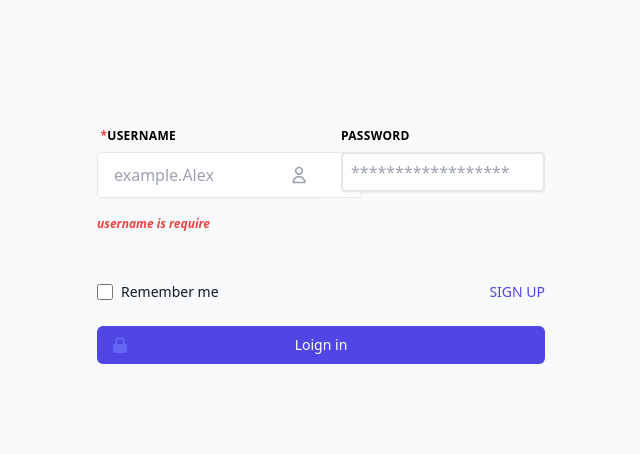
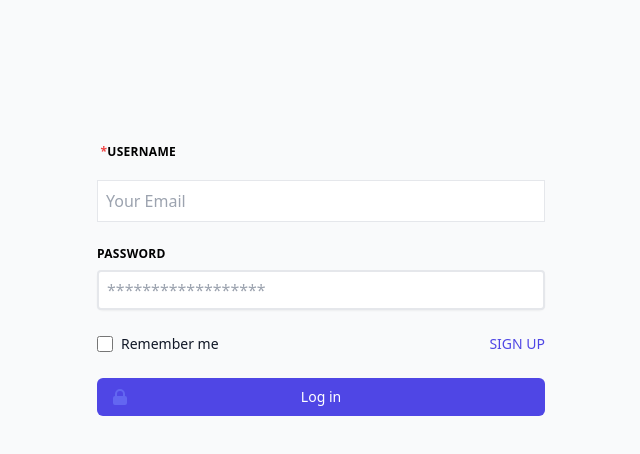
Before and after one commit to ShavarshP/my-slack, a React (Create React App) app: page /login in a window 1280 px wide. Shown: the top 454 px of the page, without its empty margins (319-959 px from the left). Built offline with nearby package versions, Linux system fonts and the light colour scheme.

Commit message:
fix: logic of authentication

```diff
--- a/src/helpers/routes.js
+++ b/src/helpers/routes.js
@@ -1,6 +1,6 @@
 import React from "react";
 import { Switch, Route, Redirect } from "react-router-dom";
-import Authentication from "../pages/register/authentication";
+import LogIn from "../pages/register/logIn";
 import SignUp from "../pages/register/signUp";
 
 export const useRoutes = (props) => {
@@ -8,7 +8,7 @@ export const useRoutes = (props) => {
     return (
       <Switch>
         <Route path="/login" exact>
-          <Authentication />
+          <LogIn />
         </Route>
         <Route path="/signup" exact>
           <SignUp />
--- a/src/pages/register/components/formComponet.js
+++ b/src/pages/register/components/formComponet.js
@@ -2,20 +2,41 @@ import { LockClosedIcon } from "@heroicons/react/solid";
 import { useForm } from "react-hook-form";
 import { NavLink } from "react-router-dom";
 
-const FormComponet = (props) => {
+const FormComponet = ({ isValid, valid, onSubmit, type }) => {
   const { register, handleSubmit } = useForm();
-  console.log(props.valid.usernameIsValid);
+  console.log(valid.usernameIsValid);
   return (
     <form
-      onSubmit={handleSubmit(props.onSubmit)}
-      onChange={handleSubmit(props.isValid)}
+      onSubmit={handleSubmit(onSubmit)}
+      onChange={handleSubmit(isValid)}
       className="mt-20 space-y-6"
       method="POST"
     >
       <input type="hidden" name="remember" defaultValue="true" />
-
-      <div className="flex space-x-5 mt-3">
-        <div className="w-1/2 mb-6">
+      <div className=" mb-6">
+        <label
+          htmlFor="Email"
+          className="block uppercase tracking-wide text-grаy-700 text-xs font-bold mb-2"
+        >
+          <span className="text-red-500">&nbsp;*</span>username
+        </label>
+        <input
+          type="email"
+          name=""
+          id=""
+          {...register("email")}
+          placeholder="Your Email"
+          className={
+            valid.emailIsValid
+              ? "border p-2 w-full mt-3 "
+              : "border p-2 w-full mt-3 bg-red-100"
+          }
+        />
+      </div>
+      {type === "Log in" ? (
+        <></>
+      ) : (
+        <div className=" mb-6">
           <label
             htmlFor="username"
             className="block uppercase tracking-wide text-grаy-700 text-xs font-bold mb-2"
@@ -39,7 +60,7 @@ const FormComponet = (props) => {
             <input
               id="username"
               className={
-                props.valid.usernameIsValid
+                valid.usernameIsValid
                   ? "block appearance-none bg-grey-lighter text-grey-darker border border-grey-lighter rounded py-3 px-4 mb-3 leading-tight focus:outline-none focus:bg-white focus:border-orange-500 transition duration-300 ease-in-out "
                   : "block appearance-none  text-grey-darker border border-grey-lighter rounded py-3 px-4 mb-3 leading-tight focus:outline-none  focus:border-orange-500 transition duration-300 ease-in-out bg-red-100"
               }
@@ -52,7 +73,8 @@ const FormComponet = (props) => {
             username is require
           </strong>
         </div>
-        <div className="w-1/2 mb-6">
+      )}
+      <div className=" mb-6">
         <label
           className="block uppercase tracking-wide text-grey-darker text-xs font-bold mb-2"
           htmlFor="grid-password"
@@ -62,7 +84,7 @@ const FormComponet = (props) => {
         <div className="relative rounded-md shadow-sm">
           <input
             className={
-                props.valid.passwordIsValid
+              valid.passwordIsValid
                 ? "block appearance-none border-2 border-orange-100 rounded w-full py-2 px-2 text-gray-700 mb-3 leading-tight focus:outline-none focus:bg-white focus:border-orange-500 transition duration-300 ease-in-out"
                 : "block appearance-none border-2 border-orange-100 rounded w-full py-2 px-2 text-gray-700 mb-3 leading-tight focus:outline-none  focus:border-orange-500 transition duration-300 ease-in-out bg-red-100"
             }
@@ -71,7 +93,7 @@ const FormComponet = (props) => {
             placeholder="******************"
             {...register("password")}
           />
-            {props.type === "Loign in" ? (
+          {type === "Log in" ? (
             <div></div>
           ) : (
             <p className="text-grey-dark text-xs italic">
@@ -80,10 +102,9 @@ const FormComponet = (props) => {
           )}
         </div>
       </div>
-      </div>
 
       <div className="flex items-center justify-between">
-        {!(props.type === "Loign in") ? (
+        {!(type === "Log in") ? (
           <div></div>
         ) : (
           <>
@@ -118,7 +139,7 @@ const FormComponet = (props) => {
         <button
           type="submit"
           className={
-            props.type === "Loign in"
+            type === "Log in"
               ? "group relative w-full flex justify-center py-2 px-4 border border-transparent text-sm font-medium rounded-md text-white bg-indigo-600 hover:bg-indigo-700 focus:outline-none focus:ring-2 focus:ring-offset-2 focus:ring-indigo-500"
               : "group relative w-full flex justify-center py-2 px-4 border border-transparent text-sm font-medium rounded-md text-white bg-red-600 hover:bg-red-700 focus:outline-none focus:ring-2 focus:ring-offset-2 focus:ring-red-500"
           }
@@ -129,7 +150,7 @@ const FormComponet = (props) => {
               aria-hidden="true"
             />
           </span>
-          {props.type}
+          {type}
         </button>
       </div>
     </form>
--- a/src/pages/register/authentication.js
+++ b/src/pages/register/logIn.js
@@ -3,33 +3,34 @@ import { useHistory } from "react-router-dom";
 import { saveState } from "../../helpers/localStorage";
 import FormComponet from "./components/formComponet";
 
-const Authentication = () => {
-  const [usernameIsValid, setusernameIsValid] = useState(true);
+const LogIn = () => {
   const [passwordIsValid, setpasswordIsValid] = useState(true);
+  const [emailIsValid, setemailIsValid] = useState(true);
   const history = useHistory();
   const onSubmit = (data) => {
-    return data.username && data.password && passwordIsValid && usernameIsValid
+    return data.email && data.password && passwordIsValid && emailIsValid
       ? Valid(data)
       : noValid();
   };
   const Valid = (data) => {
+    console.log("aa", data);
     saveState(data, "auth");
     history.push("/home");
   };
 
   const noValid = () => {
     setpasswordIsValid(false);
-    setusernameIsValid(false);
-    alert("krkin pordir");
+    setemailIsValid(false);
+    alert("invalid");
     return false;
   };
 
   const isValid = (form) => {
-    console.log("maladec");
-    const name = /^([A-Za-zéàë]{2,40} ?)+$/;
+    const email = /^[\w-\.]+@([\w-]+\.)+[\w-]{2,4}$/;
     const password = /^(?=.*[A-Za-z])(?=.*\d)[A-Za-z\d]{8,}$/;
-    setusernameIsValid(name.test(form.username) || form.username === "");
+
     setpasswordIsValid(password.test(form.password) || form.password === "");
+    setemailIsValid(email.test(form.email) || form.email === "");
   };
 
   const form = (
@@ -37,19 +38,19 @@ const Authentication = () => {
       isValid={isValid}
       valid={{
         passwordIsValid: passwordIsValid,
-        usernameIsValid: usernameIsValid,
+        emailIsValid: emailIsValid,
       }}
       onSubmit={onSubmit}
-      type={"Loign in"}
+      type={"Log in"}
     />
   );
   return (
     <div className="min-h-screen flex  justify-center bg-gray-50 py-12 px-4 sm:px-6 lg:px-8">
-      <div className="max-w-md w-full space-y-8">
+      <div className="max-w-md w-full space-y-8 mt-4 ">
         <div>{form}</div>
       </div>
     </div>
   );
 };
 
-export default Authentication;
+export default LogIn;
--- a/src/pages/register/signUp.js
+++ b/src/pages/register/signUp.js
@@ -1,4 +1,4 @@
-import React, { useContext, useState } from "react";
+import React, { useState } from "react";
 import { useHistory } from "react-router-dom";
 import { saveState } from "../../helpers/localStorage";
 import FormComponet from "./components/formComponet";
@@ -6,17 +6,25 @@ import FormComponet from "./components/formComponet";
 const SignUp = () => {
   const [usernameIsValid, setusernameIsValid] = useState(true);
   const [passwordIsValid, setpasswordIsValid] = useState(true);
+  const [emailIsValid, setemailIsValid] = useState(true);
+
   const history = useHistory();
   const onSubmit = (data) => {
-    return data.username && data.password && passwordIsValid && usernameIsValid
+    return data.email &&
+      data.username &&
+      data.password &&
+      passwordIsValid &&
+      usernameIsValid &&
+      emailIsValid
       ? Valid(data)
       : noValid();
   };
 
-  const login = async () => {
-    history.push("/home");
-  };
+  // const login = async () => {
+  //   history.push("/home");
+  // };
   const Valid = (data) => {
+    console.log(data);
     saveState(data, "auth");
     history.push("/home");
   };
@@ -24,16 +32,19 @@ const SignUp = () => {
   const noValid = () => {
     setpasswordIsValid(false);
     setusernameIsValid(false);
-    alert("krkin pordir");
+    setemailIsValid(false);
+    alert("invalid");
     return false;
   };
 
   const isValid = (form) => {
-    console.log("maladec");
     const name = /^([A-Za-zéàë]{2,40} ?)+$/;
+    const email = /^[\w-\.]+@([\w-]+\.)+[\w-]{2,4}$/;
     const password = /^(?=.*[A-Za-z])(?=.*\d)[A-Za-z\d]{8,}$/;
+
     setusernameIsValid(name.test(form.username) || form.username === "");
     setpasswordIsValid(password.test(form.password) || form.password === "");
+    setemailIsValid(email.test(form.email) || form.email === "");
   };
 
   const form = (
@@ -42,23 +53,17 @@ const SignUp = () => {
       valid={{
         passwordIsValid: passwordIsValid,
         usernameIsValid: usernameIsValid,
+        emailIsValid: emailIsValid,
       }}
       onSubmit={onSubmit}
       type={"Sign up"}
+      emailI={true}
     />
   );
   return (
     <div className="min-h-screen flex  justify-center bg-gray-50 py-12 px-4 sm:px-6 lg:px-8">
-      <div className="max-w-md w-full space-y-8">
+      <div className="max-w-md w-full space-y-8 mt-4">
         <div>{form}</div>
-        <div className="cursor-pointer flex justify-center rounded-lg text-sm bg-gray-300 h-9 border-2 border-purple-600 hover:bg-gray-400">
-          <button
-            onClick={login}
-            className="font-medium text-indigo-900 hover:text-indigo-900 "
-          >
-            googl
-          </button>
-        </div>
       </div>
     </div>
   );
```
Lines whose indentation alone changed are shown as unchanged.
